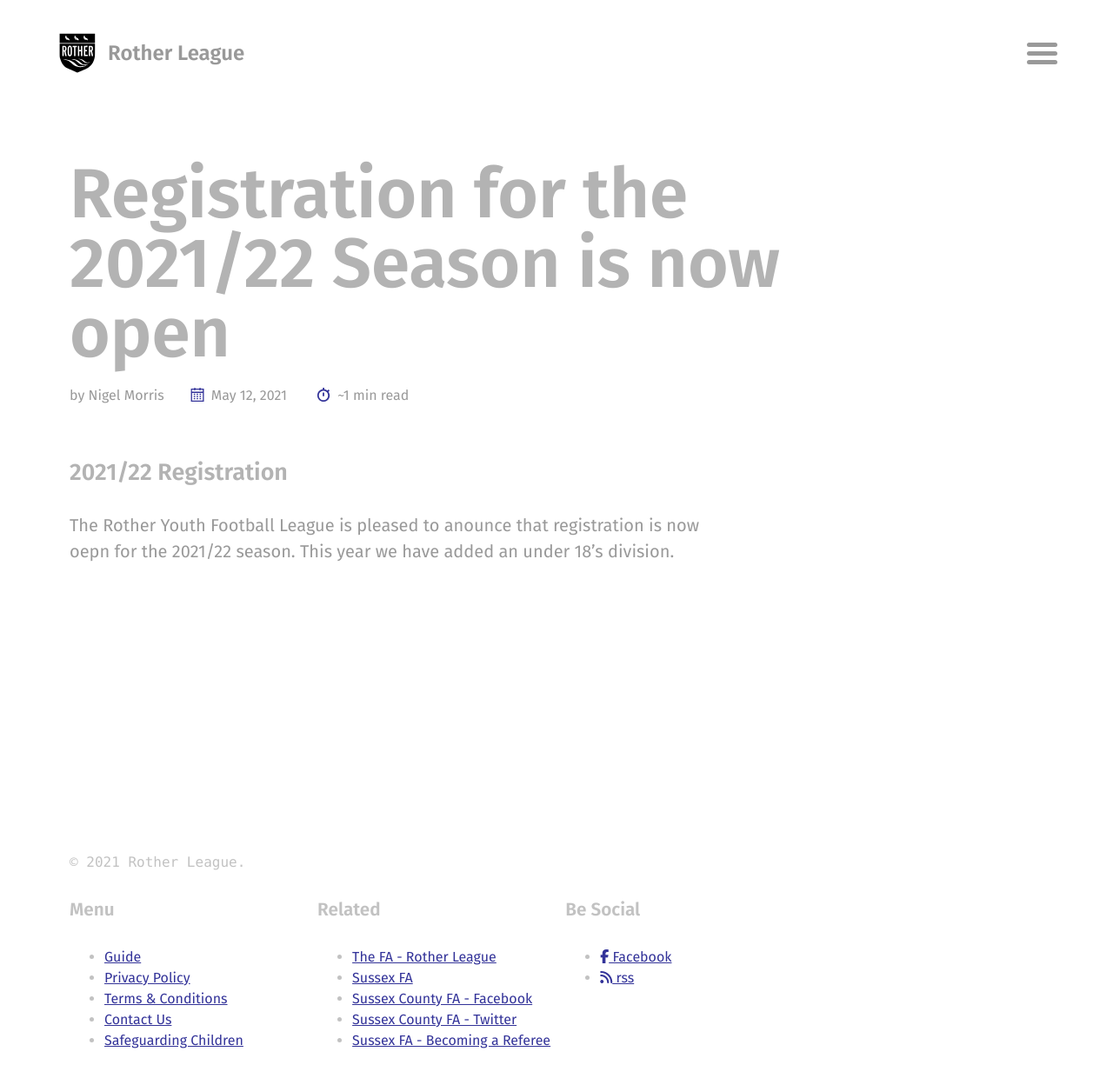
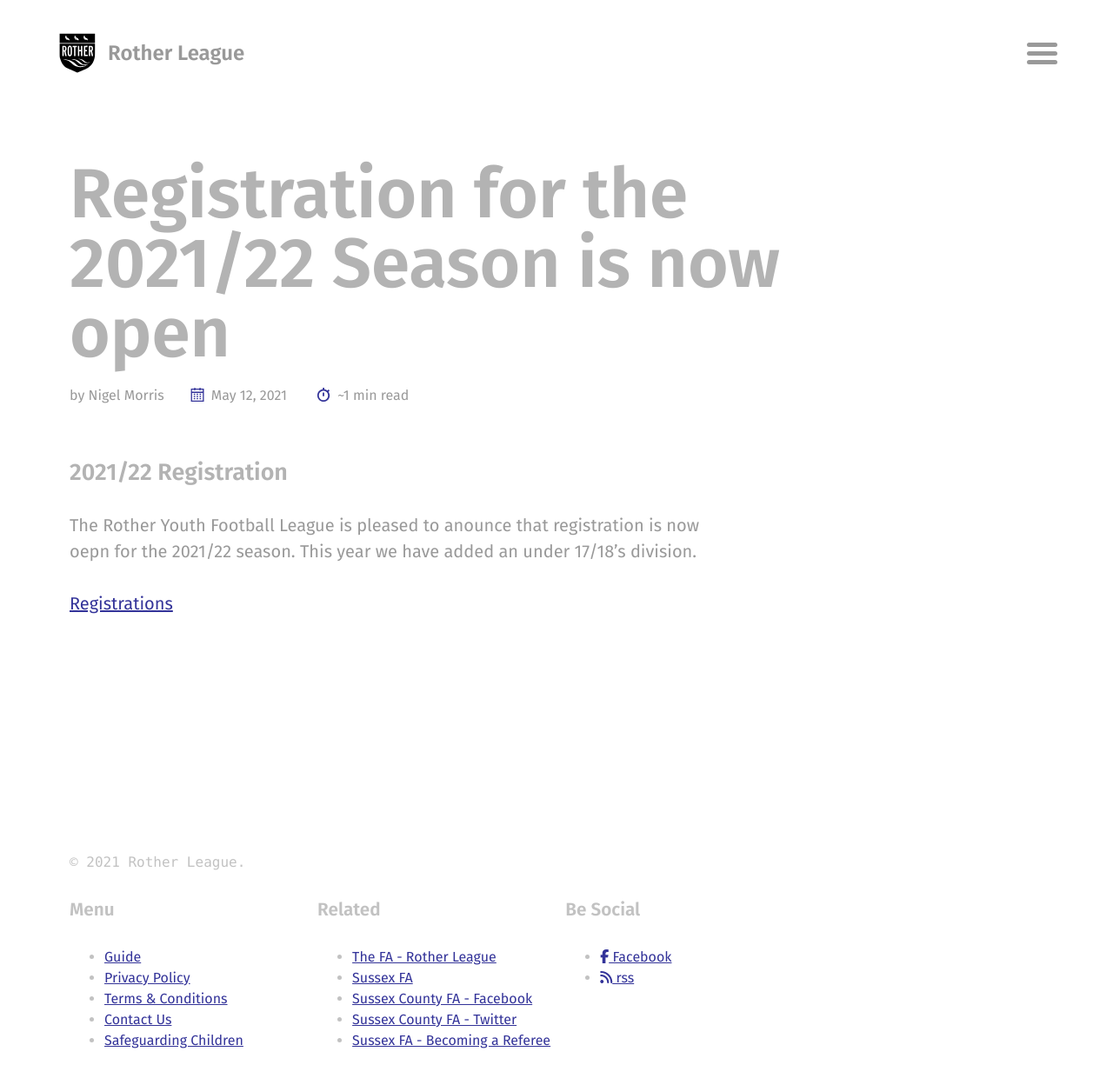
Before and after one commit to rotherleague/Rother, a Jekyll site: the page built from _posts/2021-05-12-registration.md, in a window 1280 px wide. Shown: the whole page at 87% size. Built offline with Jekyll 4.4.1, drawn with Linux system fonts in a browser that asks for light colours; nearby versions of some CDN libraries.

Commit message:
Update 2021-05-12-registration.md

```diff
--- a/_posts/2021-05-12-registration.md
+++ b/_posts/2021-05-12-registration.md
@@ -15,4 +15,6 @@ tags:
 ---
 
 ### 2021/22 Registration
-The Rother Youth Football League is pleased to anounce that registration is now oepn for the 2021/22 season. This year we have added an under 18's division.
+The Rother Youth Football League is pleased to anounce that registration is now oepn for the 2021/22 season. This year we have added an under 17/18's division.
+
+[Registrations](https://www.rotherleague.org.uk/registration.html)
```
